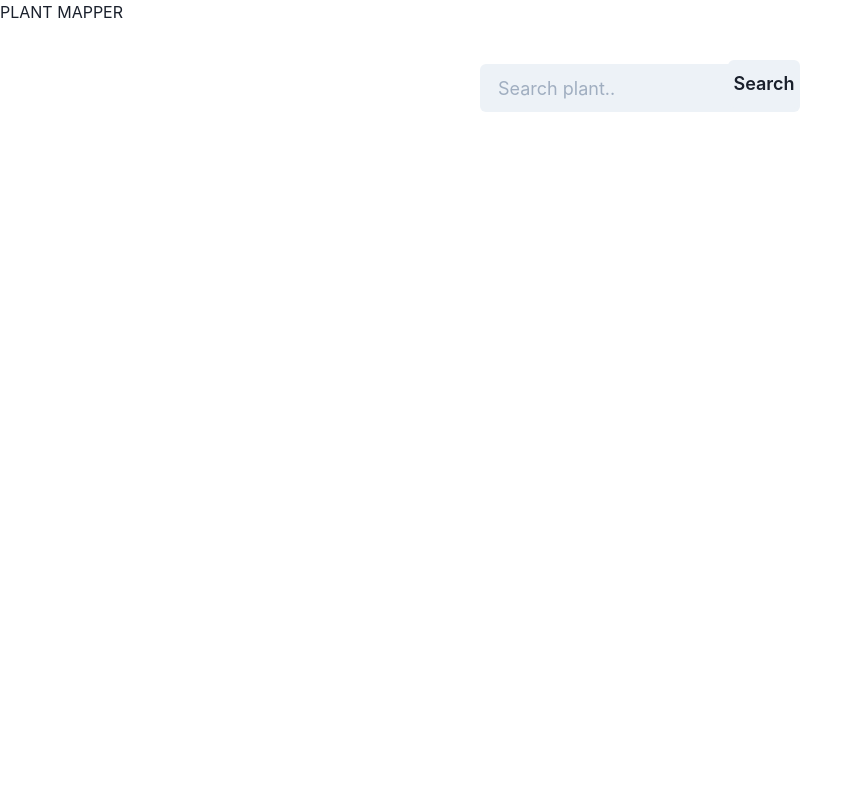
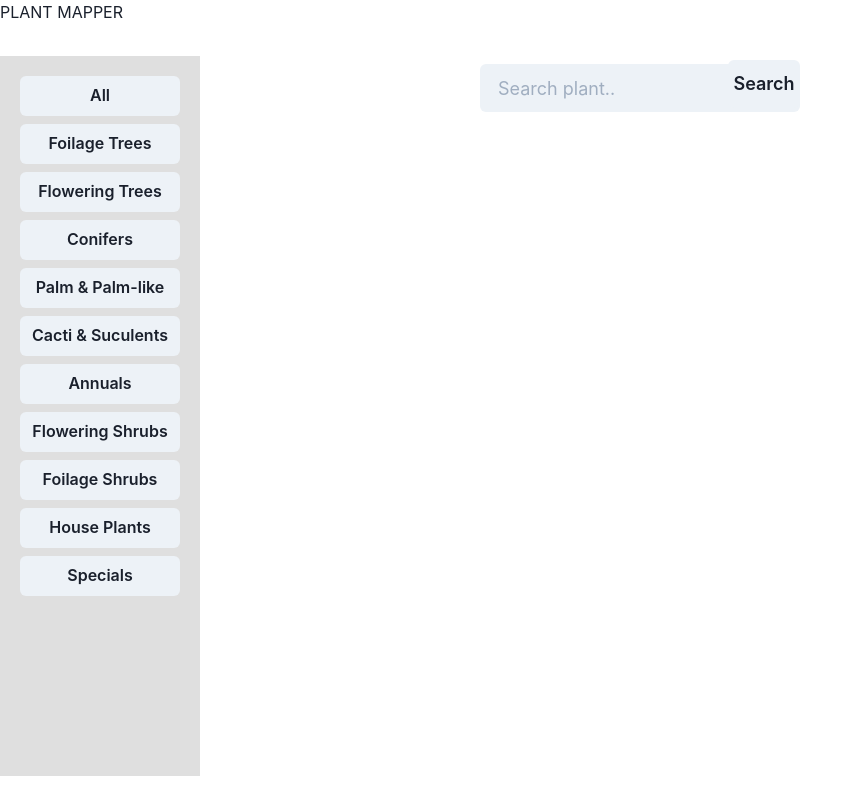
Before and after one commit to dnmanor/plant-mapper-client, a React (Create React App) app: page /app in a window 1280 px wide. Shown: the whole page, without its empty margins (0-863 px from the left). Built offline with nearby package versions, Linux system fonts and the light colour scheme.

Commit message:
[add] sidebar to home page

```diff
--- a/src/app/pages/home/home.jsx
+++ b/src/app/pages/home/home.jsx
@@ -1,12 +1,14 @@
-import React from 'react'
-import Search from '../../components/search/search'
+import React from "react";
+import Search from "../../components/search/search";
+import Sidebar from "../../components/sidebar/sidebar";
 
 const Home = () => {
-    return (
-        <div>
-            <Search />
-        </div>
-    )
-}
+  return (
+    <div>
+      <Search />
+      <Sidebar />
+    </div>
+  );
+};
 
-export default Home
+export default Home;
```
